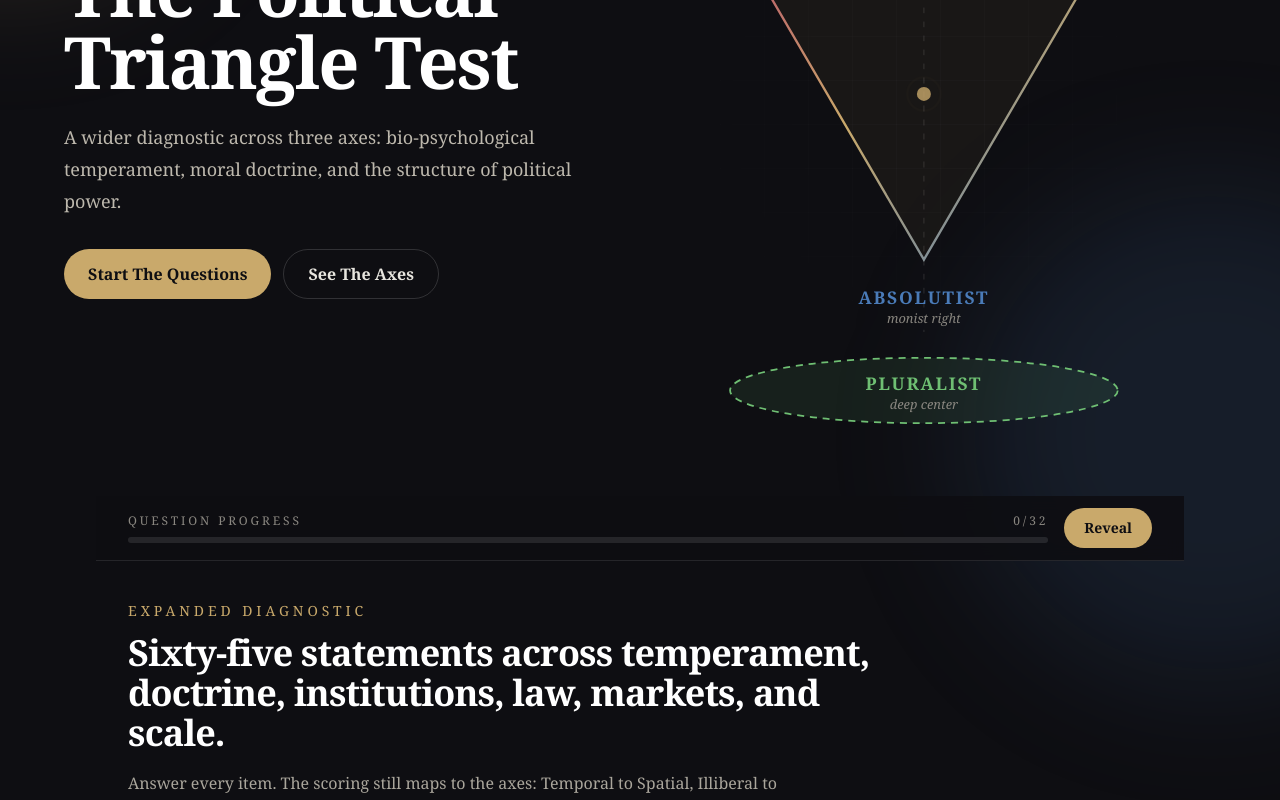
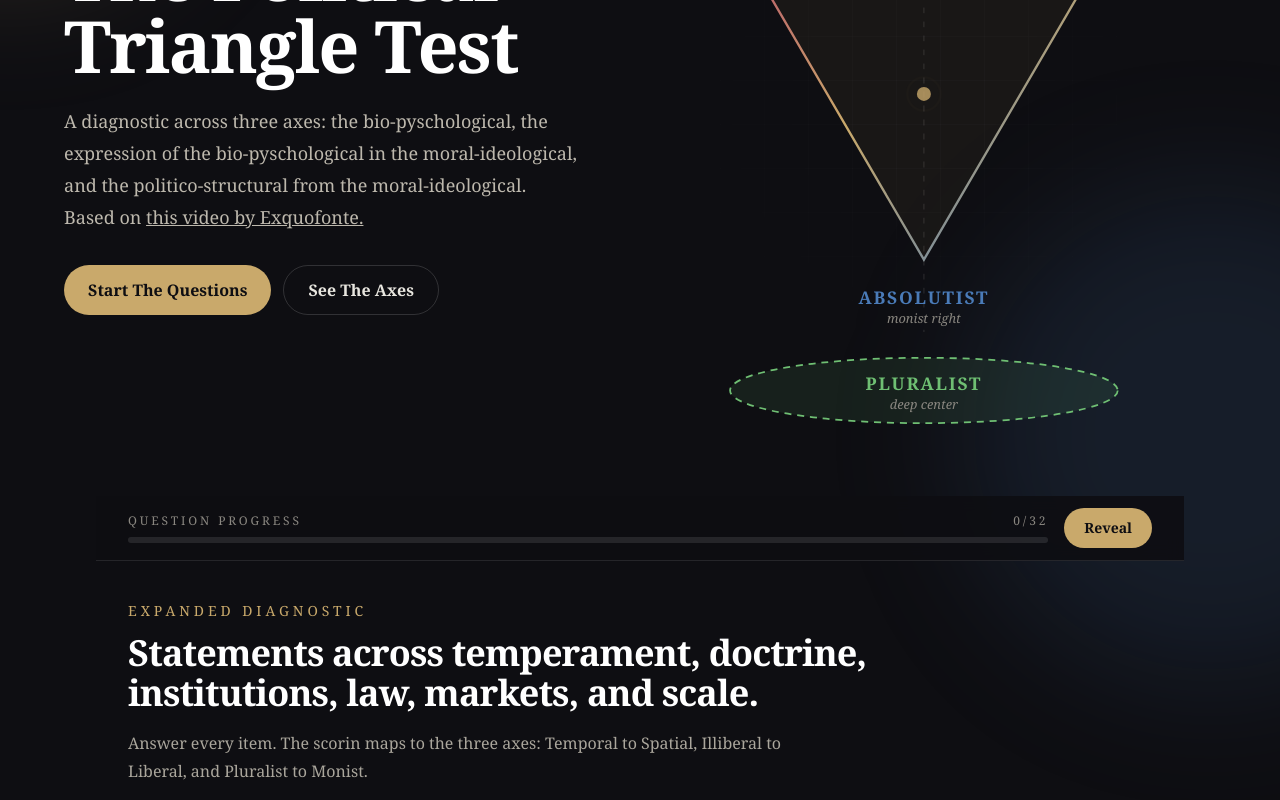
Before and after one commit to PeterLaylor/Triangular-Politics, a React (Vite) app: page / in a window 1280 px wide. Shown: the part 240-1040 px from the top of the page. Built offline with nearby package versions, Linux system fonts and the light colour scheme.

Commit message:
Changes to questions, graphics, readability, and an attribution to Exquofonte added.

```diff
--- a/src/newquestionapp.tsx
+++ b/src/newquestionapp.tsx
@@ -258,6 +258,7 @@ const QUESTIONS: Question[] = [
       "If a free-market was to exist, it should exist for the purpose of advancing humanity rather than share-holders.",
     weights: { s: 0, l: -2, m: 0 },
   },
+
 ];
 
 const PROTOTYPES = {
@@ -266,14 +267,14 @@ const PROTOTYPES = {
     shortLabel: "Redistributive monist",
     color: "#b84a6a",
     description:
-      "Spatial, liberal, and monist. This corner emphasizes universal equality, centralized redistribution, and the use of moral pressure or state capacity to dissolve inherited distinctions.",
+      "Spatial, liberal, and monist. This corner emphasizes universal equality, centralized redistribution, and the use of moral or state pressure to dissolve inherited distinctions.",
   },
   indiv: {
     label: "Individualist",
     shortLabel: "Autonomy and market",
     color: "#d8b34a",
     description:
-      "Spatial and liberal with an anti-corporate or anti-state reflex. This corner prioritizes exit, contract, price signals, and personal autonomy over inherited duties or thick intermediary bodies.",
+      "Spatial, liberal, and monist, with an anti-inefficiency and pro-market nature. This corner prioritizes exit, contractual obligations, price signals, and personal autonomy over inherited duties or thick intermediary bodies.",
   },
   abs: {
     label: "Absolutist Right",
@@ -287,7 +288,7 @@ const PROTOTYPES = {
     shortLabel: "The deep center",
     color: "#6fbf73",
     description:
-      "Temporal, illiberal, and pluralist. This corner favors layered sovereignty, corporate bodies, local law, rooted authority, and multiple centers of power able to check each other.",
+      "Temporal, illiberal, and pluralist. This corner favors heterarchy, corporatist bodies, local law, rooted authority, and multiple centers of power able to check and balance each other.",
   },
 
 } as const;
@@ -385,10 +386,10 @@ export default function App() {
           <div className="py-10">
             <p className="mb-3 text-sm uppercase tracking-[0.28em] text-[#c9a96b]">Expanded diagnostic</p>
             <h2 className="max-w-3xl text-3xl font-semibold tracking-tight text-white sm:text-4xl">
-              Sixty-five statements across temperament, doctrine, institutions, law, markets, and scale.
+              Statements across temperament, doctrine, institutions, law, markets, and scale.
             </h2>
             <p className="mt-4 max-w-2xl text-base leading-7 text-[#aaa69c]">
-              Answer every item. The scoring still maps to the axes: Temporal to Spatial,
+              Answer every item. The scorin maps to the three axes: Temporal to Spatial,
               Illiberal to Liberal, and Pluralist to Monist.
             </p>
           </div>
@@ -497,8 +498,8 @@ function Hero({ progress }: { progress: number }) {
             The Political Triangle Test
           </h1>
           <p className="mt-6 max-w-xl text-lg leading-8 text-[#bdb8ad]">
-            A wider diagnostic across three axes: bio-psychological temperament, moral doctrine, and the
-            structure of political power.
+            A diagnostic across three axes: the bio-pyschological, the expression of the bio-pyschological in the moral-ideological, and the politico-structural from the moral-ideological. <br></br>
+            Based on <a href="https://www.youtube.com/watch?v=COfGrpZrP-g" target="_blank"><u>this video by Exquofonte.</u></a>
           </p>
           <div className="mt-8 flex flex-col gap-3 sm:flex-row">
             <a
```
